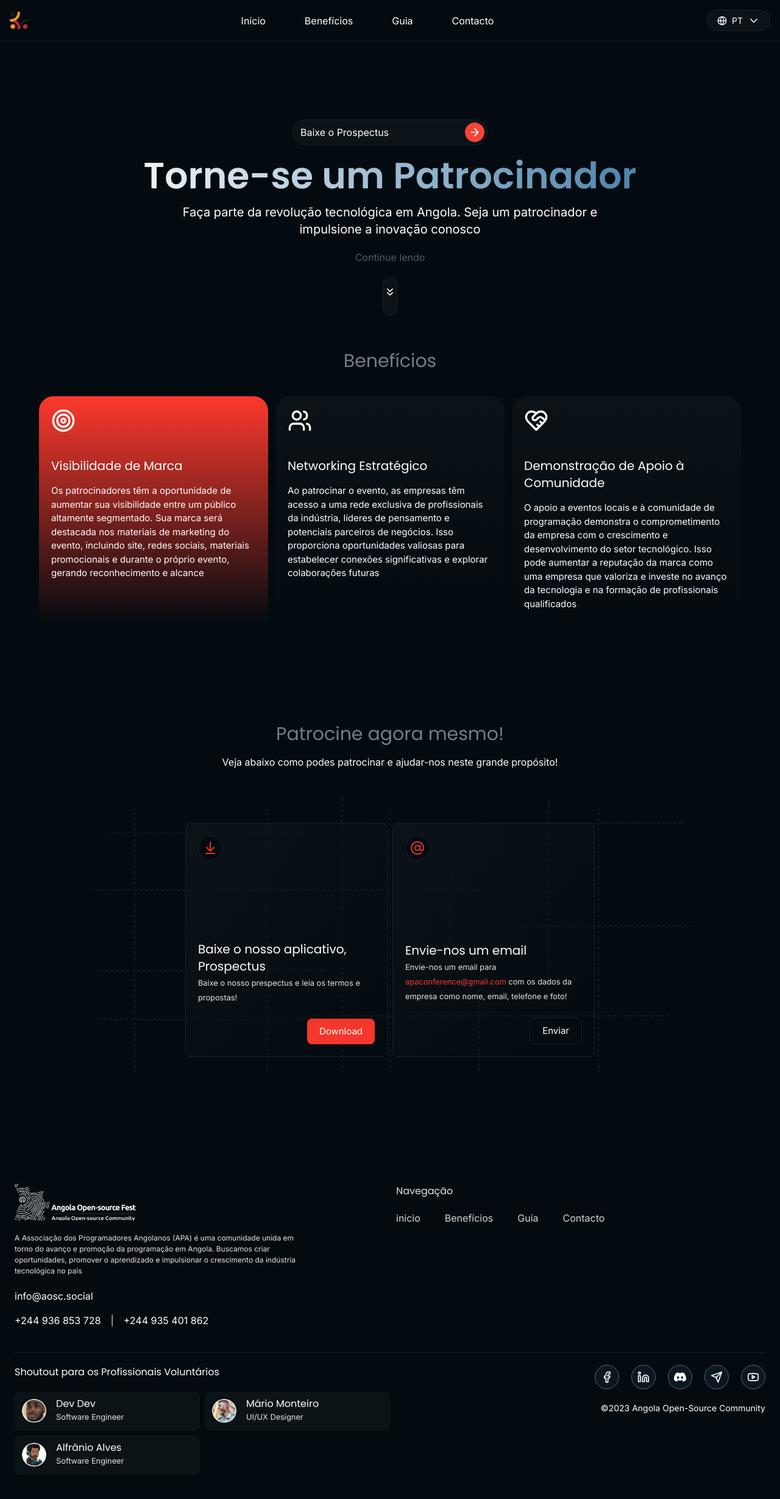
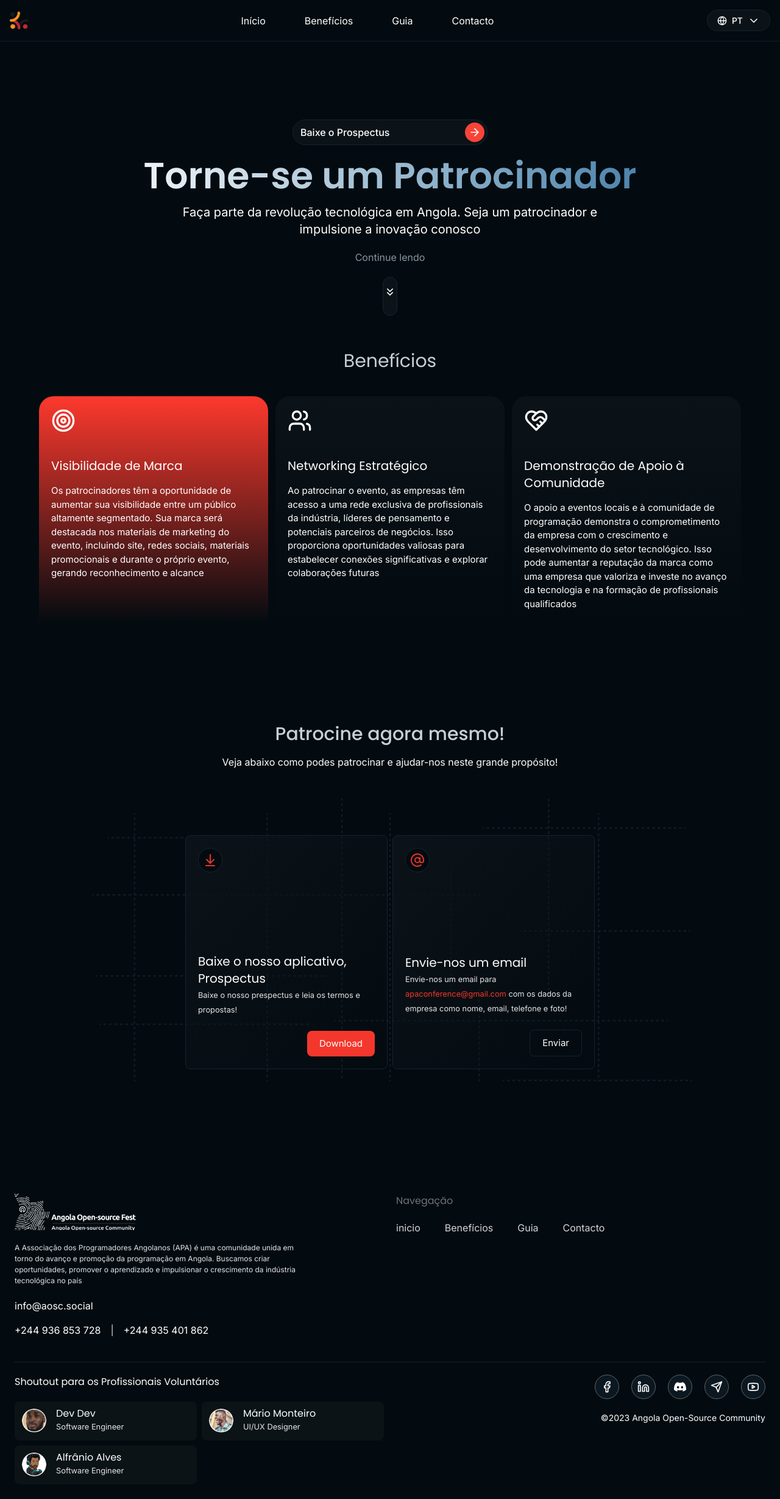
Before and after one commit to angolaosc/aosf2024-website, a Next.js app: page / in a window 1280 px wide. Shown: the whole page at 61% size. Built offline with nearby package versions, Linux system fonts and the light colour scheme.

Commit message:
Aprimorado Rodape

```diff
--- a/package.json
+++ b/package.json
@@ -10,6 +10,7 @@
   },
   "dependencies": {
     "@next/font": "^14.2.5",
+    "classnames": "^2.5.1",
     "lucide": "^0.417.0",
     "next": "^14.2.5",
     "react": "^18.3.1",
--- a/src/app/components/Footer.tsx
+++ b/src/app/components/Footer.tsx
@@ -65,7 +65,7 @@ export default function Footer() {
   return (
     <footer className="p-6">
       <div className="full_container flex flex-col  w-full">
-        <div className="grid grid-cols-2 max-w-7xl m-auto w-full gap-5">
+        <div className="grid grid-cols-1 gap-5 paisagem-tablet:grid-cols-2 max-w-7xl m-auto w-full gap-5">
           <div className="flex justify-center">
             <div>
               <Image
@@ -91,7 +91,7 @@ export default function Footer() {
                 >
                   info@aosc.social
                 </a>
-                <div className="flex items-center gap-4 pt-4">
+                <div className="flex items-center flex-wrap gap-4 pt-4">
                   <p className="text-white">+244 936 853 728 </p>
                   <p className="text-zinc-300">|</p>
                   <p className="text-white">+244 935 401 862</p>
@@ -103,7 +103,7 @@ export default function Footer() {
           {/* LINKS */}
           <div>
             <header>
-              <h5 className="text-zinc-200">Navegação</h5>
+              <h5 className="text-zinc-500">Navegação</h5>
             </header>
             <div className="flex items-center flex-wrap gap-10 pt-5">
               <LinkItem name="inicio" url="#inicio" />
@@ -114,14 +114,14 @@ export default function Footer() {
           </div>
         </div>
 
-        <div className="border-t border-[#17222F] mt-10 max-w-7xl pt-5 grid grid-cols-2 w-full m-auto">
+        <div className="border-t border-[#17222F] mt-10 max-w-7xl gap-5 pt-5 grid grid-cols-1 paisagem-tablet:grid-cols-2 w-full m-auto">
           <div>
             <header>
               <h6 className="text-white">
                 Shoutout para os Profissionais Voluntários
               </h6>
             </header>
-            <div className="grid gap-2 grid-cols-2 mt-5">
+            <div className="grid gap-2 grid-cols-1 retrato-tablet:grid-cols-2 mt-5">
               <CardItem
                 nameV="Dev Dev"
                 area="Software Engineer"
@@ -140,14 +140,16 @@ export default function Footer() {
             </div>
           </div>
           <div className="social_media">
-            <div className="flex justify-end items-center gap-5 flex-wrap">
+            <div className="flex paisagem-tablet:justify-end justify-center items-center gap-5 flex-wrap">
               <BallIcon pathIcon="/icons/facebook.svg" />
               <BallIcon pathIcon="/icons/linkedin.svg" />
               <BallIcon pathIcon="/icons/discord.svg" />
               <BallIcon pathIcon="/icons/send.svg" />
               <BallIcon pathIcon="/icons/youtube.svg" />
             </div>
-			<p className='text-end pt-5 text-[14px] text-white'>&copy;2023 Angola Open-Source Community</p>
+            <p className="paisagem-tablet:text-end text-center pt-5 text-[14px] text-white">
+              &copy;2023 Angola Open-Source Community
+            </p>
           </div>
         </div>
       </div>
--- a/src/app/components/Guide.tsx
+++ b/src/app/components/Guide.tsx
@@ -2,14 +2,14 @@ export default function Guide() {
   return (
     <section className="mt-36 w-full  mb-40">
       <header className="text-center">
-        <h2 className="text-[#747e85]  retrato-tablet:text-3xl text-2xl font-medium">
+        <h2 className="text-[#c6d0d6]  retrato-tablet:text-3xl text-2xl font-medium">
           Patrocine agora mesmo!
         </h2>
         <p className="text-white pt-4">
           Veja abaixo como podes patrocinar e ajudar-nos neste grande propósito!
         </p>
       </header>
-      <div className="guide_container mt-12 h-[28rem] w-full">
+      <div className="guide_container mt-12 p-5 w-full">
         <div className="max-w-2xl pt-10 w-full m-auto grid grid-cols-1 retrato-tablet:grid-cols-2 gap-2">
           <div className="h-96 flex flex-col justify-between p-5 bg-gradient-to-br rounded-lg border border-[#17222F] from-[#0C1318] to-transparent">
             <header>
--- a/src/app/components/Header.tsx
+++ b/src/app/components/Header.tsx
@@ -1,7 +1,8 @@
 "use client";
 
-import React, { useRef } from "react";
+import React, { useRef, useEffect, useState } from "react";
 import Image from "next/image";
+import classNames from 'classnames';
 
 interface Link {
   name: string;
@@ -20,26 +21,34 @@ const LinkItem: React.FC<Link> = ({ name, url }) => {
 
 export default function Header() {
   const navbarRef = useRef<HTMLDivElement>(null);
+  const [isScrolled, setIsScrolled] = useState(false);
 
-  const scrollNavbar = () => {
-    if (!navbarRef.current) return;
+  useEffect(() => {
+    const handleScroll = () => {
+      if (window.scrollY > 1) {
+        setIsScrolled(true);
+      } else {
+        setIsScrolled(false);
+      }
+    };
+    window.addEventListener("scroll", handleScroll);
 
-    if (window.scrollY <= 1) {
-      navbarRef.current.classList.remove("max-w-full");
-      navbarRef.current.classList.add("max-w-7xl");
-    } else {
-      navbarRef.current.classList.remove("max-w-7xl");
-      navbarRef.current.classList.add("max-w-full");
-    }
-  };
-
-  document.addEventListener("scroll", scrollNavbar);
+    return () => {
+      window.removeEventListener("scroll", handleScroll);
+    };
+  }, []);
 
   return (
     <header>
       <div
         ref={navbarRef}
-        className="header z-20 bg-[#030B10] transition-all fixed top-0 left-0 right-0 max-w-7xl py-4 m-auto items-center flex px-4 justify-between w-full border-b border-[#111D25]"
+        className={classNames(
+          'header z-20 bg-[#030B10] transition-all fixed top-0 left-0 right-0 py-4 m-auto items-center flex px-4 justify-between w-full border-b border-[#111D25]',
+          {
+            'max-w-7xl': !isScrolled,
+            'max-w-full': isScrolled,
+          }
+        )}
       >
         <div className="logo_container">
           <Image src="/logo.png" alt="Logo_Commmunity" width={30} height={30} />
@@ -61,9 +70,9 @@ export default function Header() {
               viewBox="0 0 24 24"
               fill="none"
               stroke="currentColor"
-              stroke-width="2"
-              stroke-linecap="round"
-              stroke-linejoin="round"
+              strokeWidth="2"
+              strokeLinecap="round"
+              strokeLinejoin="round"
               className="lucide lucide-globe size-4"
             >
               <circle cx="12" cy="12" r="10" />
@@ -76,9 +85,9 @@ export default function Header() {
               viewBox="0 0 24 24"
               fill="none"
               stroke="currentColor"
-              stroke-width="2"
-              stroke-linecap="round"
-              stroke-linejoin="round"
+              strokeWidth="2"
+              strokeLinecap="round"
+              strokeLinejoin="round"
               className="lucide lucide-chevron-down size-5"
             >
               <path d="m6 9 6 6 6-6" />
@@ -90,9 +99,9 @@ export default function Header() {
               viewBox="0 0 24 24"
               fill="none"
               stroke="currentColor"
-              stroke-width="2"
-              stroke-linecap="round"
-              stroke-linejoin="round"
+              strokeWidth="2"
+              strokeLinecap="round"
+              strokeLinejoin="round"
               className="lucide lucide-ellipsis-vertical size-6"
             >
               <circle cx="12" cy="12" r="1" />
--- a/src/app/components/IntroPage.tsx
+++ b/src/app/components/IntroPage.tsx
@@ -72,7 +72,7 @@ export default function IntroPage() {
                 Faça parte da revolução tecnológica em Angola. Seja um
                 patrocinador e impulsione a inovação conosco
               </p>
-              <p className="pt-5 text-[#515D65]">Continue lendo</p>
+              <p className="pt-5 text-[#88959e]">Continue lendo</p>
             </div>
 
             {/* ANIMATION SIGNAL SCROLL */}
@@ -100,7 +100,7 @@ export default function IntroPage() {
       {/* BENEFICIOS SECTION */}
       <section className="w-full pt-14" id="beneficios">
         <header>
-        <h2 className="text-[#747e85] text-center retrato-tablet:text-3xl text-2xl">Benefícios</h2>
+        <h2 className="text-[#c6d0d6] text-center retrato-tablet:text-3xl text-2xl">Benefícios</h2>
         </header>
         <div className="max-w-6xl mt-10 w-full m-auto grid grid-cols-1 retrato-tablet:grid-cols-2 paisagem-tablet:grid-cols-3 gap-3">
           <CardIntro
--- a/src/app/globals.css
+++ b/src/app/globals.css
@@ -1,3 +1,6 @@
+@import url('https://fonts.googleapis.com/css2?family=Inter:wght@100..900&family=Poppins:ital,wght@0,100;0,200;0,300;0,400;0,500;0,600;0,700;0,800;0,900;1,100;1,200;1,300;1,400;1,500;1,600;1,700;1,800;1,900&display=swap');
+@import url('https://fonts.googleapis.com/css2?family=Inter:wght@100..900&display=swap');
+
 @tailwind base;
 @tailwind components;
 @tailwind utilities;
@@ -5,31 +8,38 @@
 :root {
   --poppins-font: 'Poppins', sans-serif;
   --inter-font: 'Inter', sans-serif;
-  --background-page: #030B10;
+  --background-page: #030b10;
+}
+* {
+  font-family: var(--inter-font);
 }
 
 body {
-  font-family: var(--inter-font);
   background-color: var(--background-page);
 }
 
-h1, h2, h3, h4, h5, h6{
+h1,
+h2,
+h3,
+h4,
+h5,
+h6 {
   font-family: var(--poppins-font);
 }
 
 h1 {
-  background: linear-gradient(to right, #fff, #3B78A4);
+  background: linear-gradient(to right, #fff, #3b78a4);
   -webkit-background-clip: text;
   background-clip: text;
   color: transparent;
 }
-.svg_animated{
+.svg_animated {
   top: 0.75rem;
-  transition: all .16s ease-in-out;
-  animation: scroll 1s .14s ease-in-out alternate infinite;
+  transition: all 0.16s ease-in-out;
+  animation: scroll 1s 0.14s ease-in-out alternate infinite;
 }
-.guide_container{
-  background-image: url("/back.png");
+.guide_container {
+  background-image: url('/back.png');
   background-size: cover;
   background-position: center center;
 }
@@ -38,7 +48,7 @@ h1 {
   from {
     top: 0.75rem;
   }
-  to{
+  to {
     top: 2.5rem;
   }
 }
```
Also changed, not shown: 1 other file (tests, documents, lock files or other folders). Lines whose indentation alone changed are shown as unchanged.
